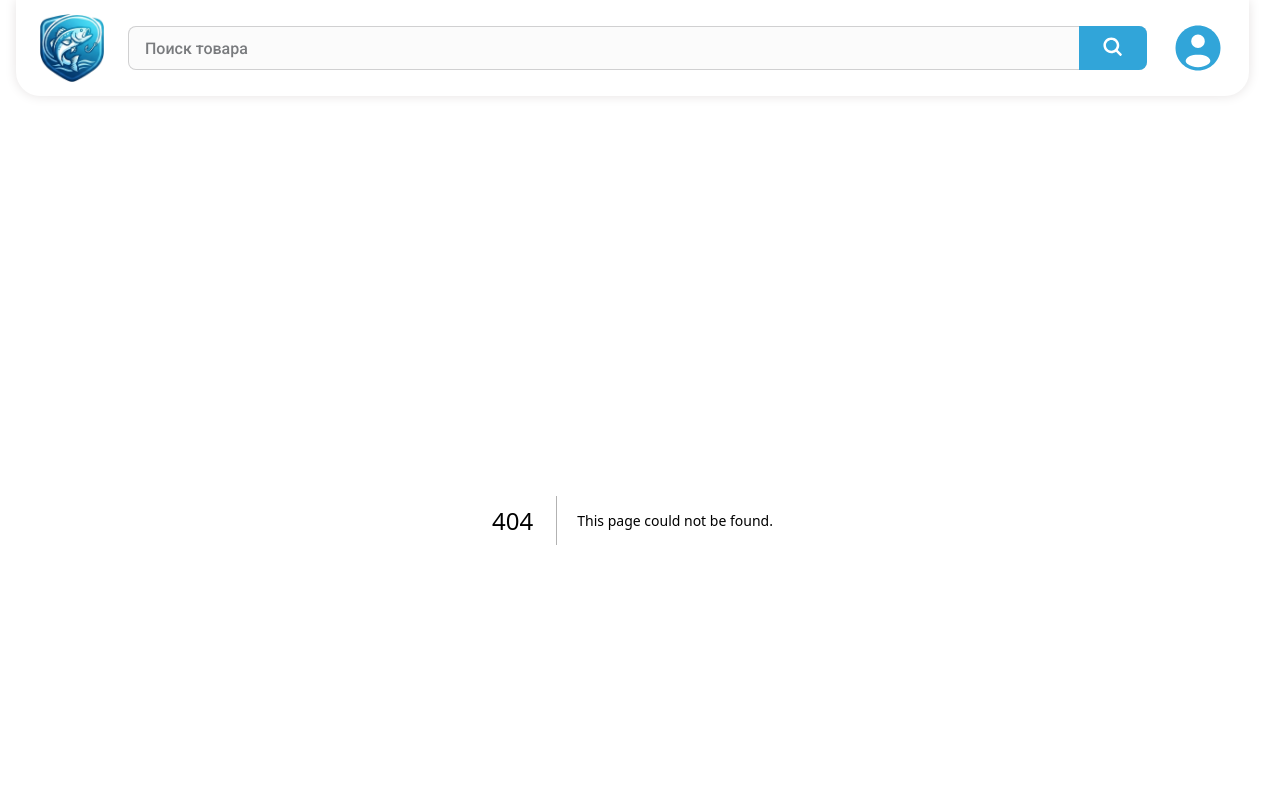
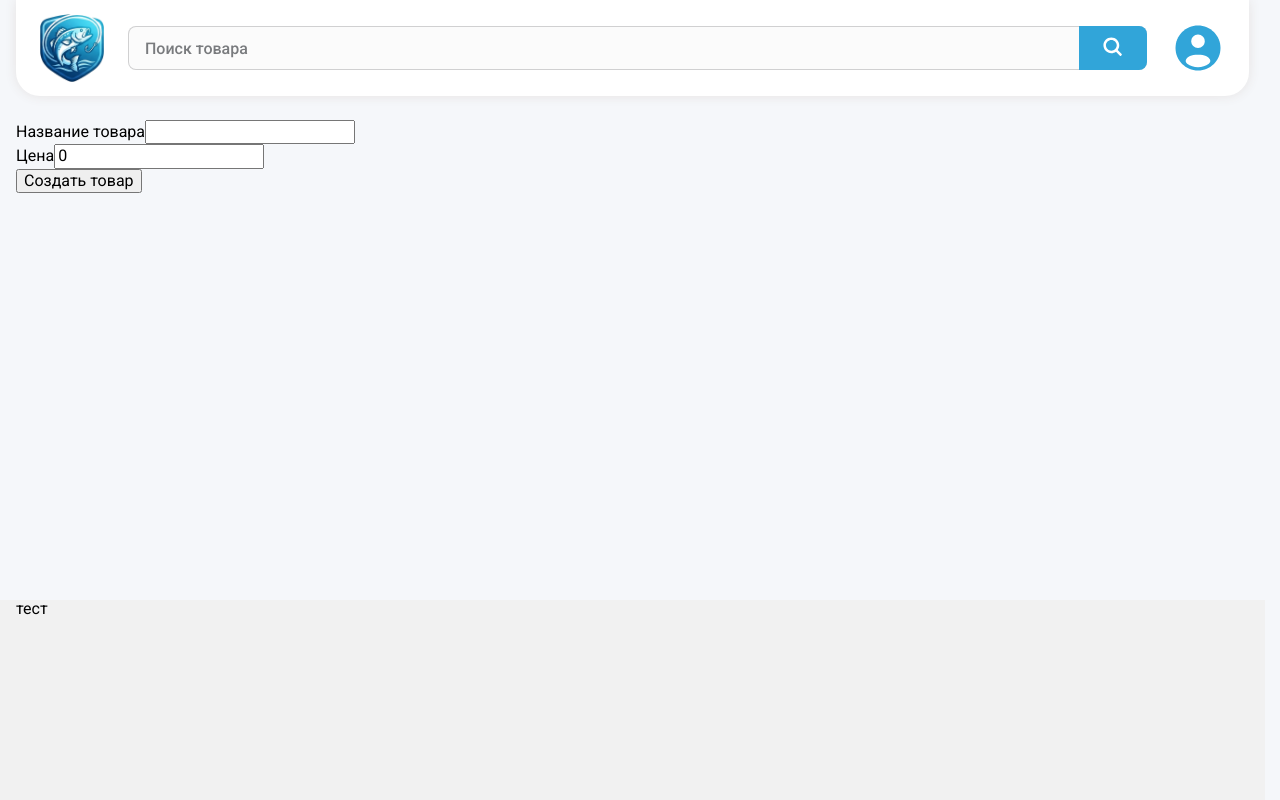
Before and after one commit to developer-pavlik/crimea-fishing, a Next.js app: page /products/add in a window 1280 px wide. Before the commit this address had no page. Shown: the top 800 px of the page. Built offline with nearby package versions, Linux system fonts and the light colour scheme.

Commit message:
Добавлена балванка под добавление товара

```diff
--- /dev/null
+++ b/src/app/products/add/page.tsx
@@ -0,0 +1,7 @@
+import ProductForm from "@/components/ProductForm/ProductForm";
+
+export default function AddProductPage() {
+    return (
+        <ProductForm />
+    );
+}
--- /dev/null
+++ b/src/components/ProductForm/ProductForm.module.scss
@@ -0,0 +1,4 @@
+.footer {
+    min-height: 200px;
+    background: #f1f1f1;
+}
--- /dev/null
+++ b/src/components/ProductForm/ProductForm.tsx
@@ -0,0 +1,42 @@
+'use client';
+
+import { useState } from 'react';
+
+interface ProductData {
+  title: string;
+  price: number;
+}
+
+interface ProductFormProps {
+  initialData?: ProductData;
+  onSubmit?: (data: ProductData) => Promise<void>;
+}
+
+export default function ProductForm({ initialData, onSubmit = async () => {} }: ProductFormProps) {
+  const [title, setTitle] = useState(initialData?.title || '');
+  const [price, setPrice] = useState(initialData?.price || 0);
+  const [loading, setLoading] = useState(false);
+
+  const handleSubmit = async (e: React.FormEvent) => {
+    e.preventDefault();
+    setLoading(true);
+    await onSubmit({ title, price });
+    setLoading(false);
+  };
+
+  return (
+    <form onSubmit={handleSubmit} className="space-y-4">
+      <div>
+        <label>Название товара</label>
+        <input value={title} onChange={(e) => setTitle(e.target.value)} required />
+      </div>
+      <div>
+        <label>Цена</label>
+        <input type="number" value={price} onChange={(e) => setPrice(Number(e.target.value))} required />
+      </div>
+      <button type="submit" disabled={loading}>
+        {initialData ? 'Сохранить изменения' : 'Создать товар'}
+      </button>
+    </form>
+  );
+}
--- a/src/components/ProductPanel/ProductPanel.tsx
+++ b/src/components/ProductPanel/ProductPanel.tsx
@@ -34,7 +34,7 @@ const ProductPanel = () => {
                 })}
             </div>
             <div className={styles.partTwo}>
-                <Link className={styles.addProuctLink} href='/add-product'>
+                <Link className={styles.addProuctLink} href='/products/add'>
                     <PlusIcon className={styles.plusIcon}  />
                     <span>Добавить товар</span>
                 </Link>
```
